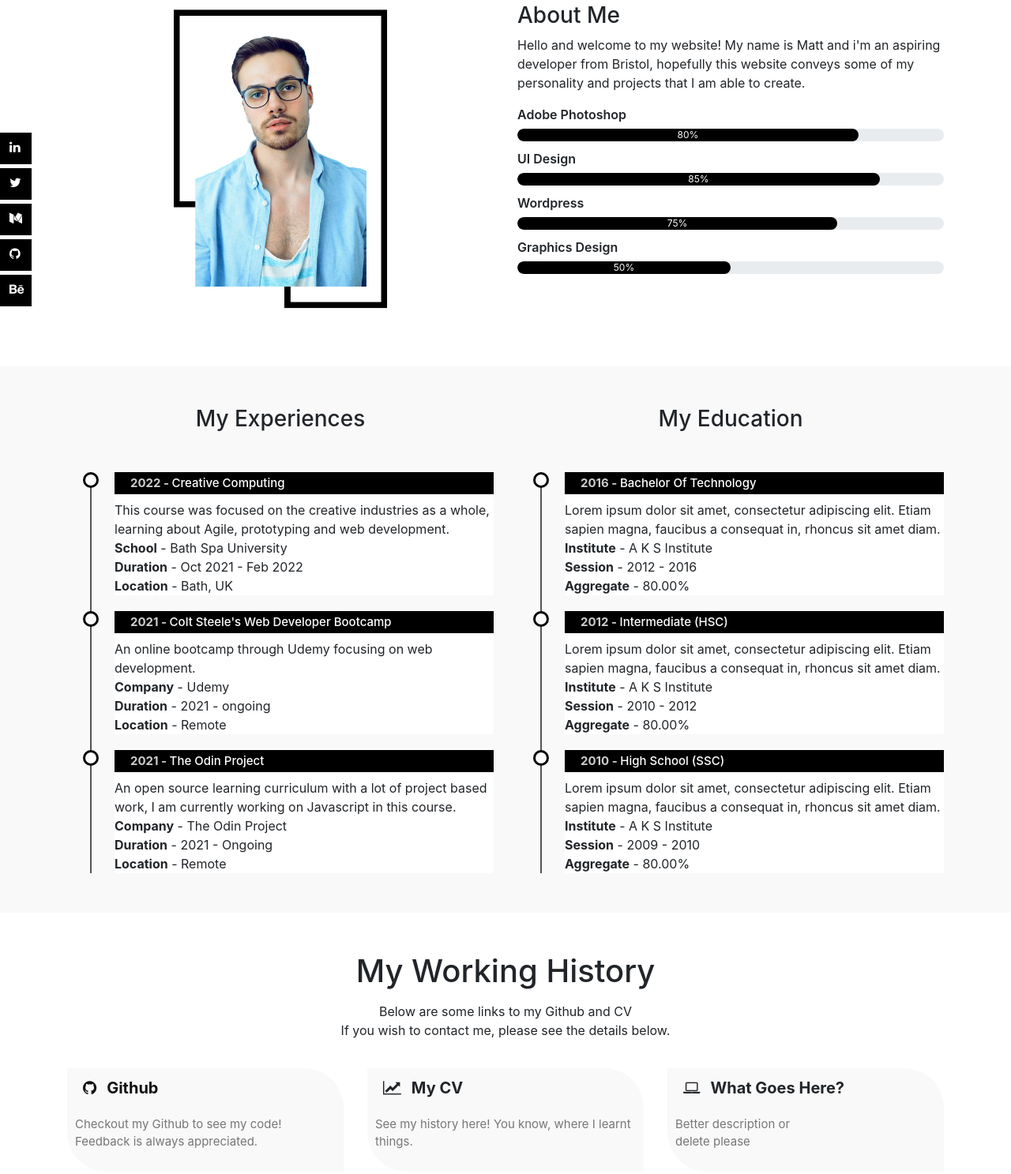
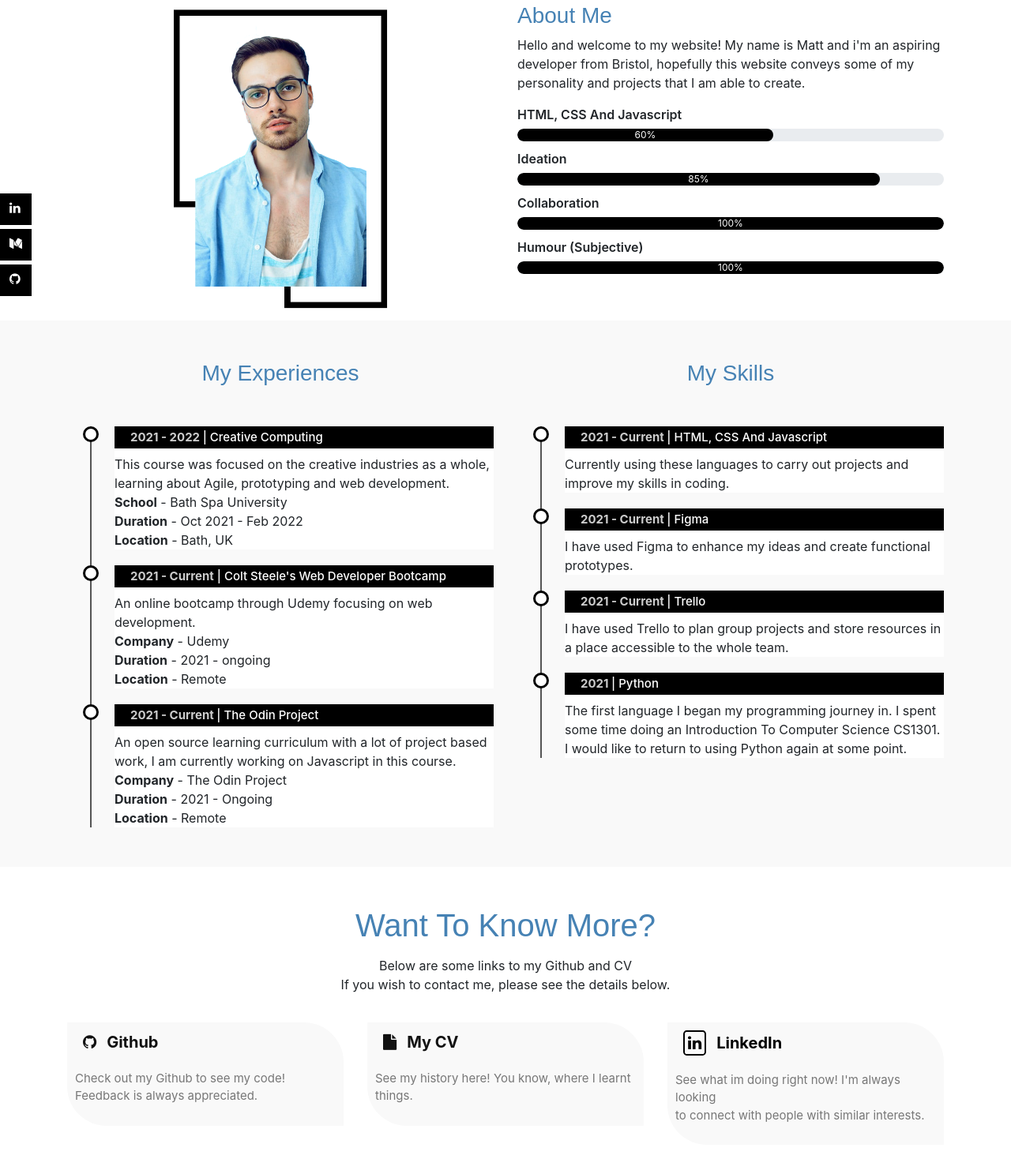
Before and after one commit to MthBarber/portfolio-page, a plain HTML site: page index.html in a window 1280 px wide. Shown: the part 987-2474 px from the top of the page at 79% size. Drawn offline with nearby package versions, Linux system fonts and the light colour scheme; a web font is replaced by a local one.

Commit message:
Changes to files, text, style and content

```diff
--- a/index.html
+++ b/index.html
@@ -10,7 +10,9 @@
   <script src="https://stackpath.bootstrapcdn.com/bootstrap/4.1.3/js/bootstrap.min.js"></script>
 
   <link rel="stylesheet" href="https://stackpath.bootstrapcdn.com/font-awesome/4.7.0/css/font-awesome.min.css">
-
+  <link rel="preconnect" href="https://fonts.googleapis.com">
+<link rel="preconnect" href="https://fonts.gstatic.com" crossorigin>
+<link href="https://fonts.googleapis.com/css2?family=Mochiy+Pop+P+One&display=swap" rel="stylesheet">
 </head>
 
 <body>
@@ -21,7 +23,7 @@
       <div class="user-box">
         <img src="img/user1.png">
         <h1>Matthew Barber</h1>
-        <p>Web Developer</p>
+        <p>Front End Developer</p>
       </div>
     </div>
     <a href="#about">
@@ -79,24 +81,24 @@
           </p>
 
           <div class="skills-bar">
-            <p>Adobe Photoshop</p>
+            <p>HTML, CSS And Javascript</p>
             <div class="progress">
-              <div class="progress-bar" style="width: 80%;">80%</div>
+              <div class="progress-bar" style="width: 60%;">60%</div>
             </div>
 
-            <p>UI Design</p>
+            <p>Ideation</p>
             <div class="progress">
               <div class="progress-bar" style="width: 85%;">85%</div>
             </div>
 
-            <p>Wordpress</p>
+            <p>Collaboration</p>
             <div class="progress">
-              <div class="progress-bar" style="width: 75%;">75%</div>
+              <div class="progress-bar" style="width: 100%;">100%</div>
             </div>
 
-            <p>Graphics Design</p>
+            <p>Humour (Subjective)</p>
             <div class="progress">
-              <div class="progress-bar" style="width: 50%;">50%</div>
+              <div class="progress-bar" style="width: 100%;">100%</div>
             </div>
           </div>
         </div>
@@ -107,21 +109,16 @@
 
     <div class="social-icons">
       <ul>
-        <a href="#">
+        <a href="https://www.linkedin.com/in/matthew-barber-21474a22b/">
           <li><i class="fa fa-linkedin"></i></li>
         </a>
-        <a href="#">
-          <li><i class="fa fa-twitter"></i></li>
-        </a>
-        <a href="#">
+        <a href="https://mail.google.com/mail/?view=cm&fs=1&to=mthbarber@gmail.com">
           <li><i class="fa fa-medium"></i></li>
         </a>
-        <a href="#">
+        <a href="https://github.com/MthBarber">
           <li><i class="fa fa-github"></i></li>
         </a>
-        <a href="#">
-          <li><i class="fa fa-behance"></i></li>
-        </a>
+
       </ul>
     </div>
 
@@ -133,7 +130,7 @@
             <h3 class="text-center">My Experiences</h3>
             <ul class="timeline">
               <li>
-                <h4><span> 2022 - </span> Creative Computing</h4>
+                <h4><span> 2021 - 2022 </span>| Creative Computing</h4>
                 <p>
                   This course was focused on the creative industries as a whole, learning about Agile, prototyping and web development.<br>
                   <b>School</b> - Bath Spa University<br>
@@ -143,7 +140,7 @@
               </li>
 
               <li>
-                <h4><span>2021 - </span> Colt Steele's Web Developer Bootcamp</h4>
+                <h4><span>2021 - Current</span> | Colt Steele's Web Developer Bootcamp</h4>
                 <p>
                   An online bootcamp through Udemy focusing on web development.<br>
                   <b>Company</b> - Udemy<br>
@@ -153,7 +150,7 @@
               </li>
 
               <li>
-                <h4><span>2021 - </span> The Odin Project</h4>
+                <h4><span>2021 - Current </span>| The Odin Project</h4>
                 <p>
                   An open source learning curriculum with a lot of project based work, I am currently working on Javascript in this course.<br>
                   <b>Company</b> - The Odin Project<br>
@@ -166,38 +163,35 @@
 
 
           <div class="col-md-6">
-            <h3 class="text-center">My Education</h3>
+            <h3 class="text-center">My Skills</h3>
             <ul class="timeline">
               <li>
-                <h4><span>2016 - </span> Bachelor Of Technology</h4>
+                <h4><span>2021 - Current </span>| HTML, CSS And Javascript</h4>
                 <p>
-                  Lorem ipsum dolor sit amet, consectetur adipiscing elit. Etiam sapien magna, faucibus a consequat in,
-                  rhoncus sit amet diam.<br>
-                  <b>Institute</b> - A K S Institute<br>
-                  <b>Session</b> - 2012 - 2016<br>
-                  <b>Aggregate</b> - 80.00%
+                  Currently using these languages to carry out projects and improve my skills in coding.<br>
+                </p>
+
+              </li>
+
+              <li>
+                <h4><span>2021 - Current </span>| Figma</h4>
+                <p>
+                  I have used Figma to enhance my ideas and create functional prototypes.<br>
                 </p>
               </li>
 
               <li>
-                <h4><span>2012 - </span> Intermediate (HSC)</h4>
+                <h4><span>2021 - Current </span>| Trello</h4>
                 <p>
-                  Lorem ipsum dolor sit amet, consectetur adipiscing elit. Etiam sapien magna, faucibus a consequat in,
-                  rhoncus sit amet diam.<br>
-                  <b>Institute</b> - A K S Institute<br>
-                  <b>Session</b> - 2010 - 2012<br>
-                  <b>Aggregate</b> - 80.00%
+                  I have used Trello to plan group projects and store resources in a place accessible to the whole team.<br>
                 </p>
               </li>
 
               <li>
-                <h4><span>2010 - </span> High School (SSC)</h4>
+                <h4><span>2021  </span>| Python</h4>
                 <p>
-                  Lorem ipsum dolor sit amet, consectetur adipiscing elit. Etiam sapien magna, faucibus a consequat in,
-                  rhoncus sit amet diam.<br>
-                  <b>Institute</b> - A K S Institute<br>
-                  <b>Session</b> - 2009 - 2010<br>
-                  <b>Aggregate</b> - 80.00%
+                  The first language I began my programming journey in. I spent some time doing an Introduction To Computer Science CS1301.
+                  I would like to return to using Python again at some point.<br>
                 </p>
               </li>
             </ul>
@@ -210,7 +204,7 @@
 
     <div class="services" id="services">
       <div class="container">
-        <h1 class="text-center">My Working History</h1>
+        <h1 class="text-center">Want To Know More?</h1>
         <p class="text-center">Below are some links to my Github and CV <br>If you wish to contact me, please see the
           details below.</p>
 
@@ -220,22 +214,23 @@
             <div class="col-md-4">
               <div class="services-box">
                 <i class="fa fa-github"></i><span>Github</span>
-                <p>Checkout my Github to see my code! Feedback is always appreciated.</p>
+                <p>Check out my Github to see my code! Feedback is always appreciated.</p>
               </div>
             </a>
             </div>
 
             <div class="col-md-4">
-              <div class="services-box">
-                <i class="fa fa-line-chart"></i><span>My CV</span>
-                <p>See my history here! You know, where I learnt things.</p>
+              <div class="services-box"><a id="resume-link" href="cv-Matthew-Barber.pdf" download>
+                <i class="fa fa-file"></i><span>My CV</span>
+                <p>See my history here! You know, where I learnt things.</p></a>
               </div>
             </div>
 
             <div class="col-md-4">
-              <div class="services-box">
-                <i class="fa fa-laptop"></i><span>What Goes Here?</span>
-                <p>Better description or <br> delete please</p>
+              <div class="services-box"><a href="https://www.linkedin.com/in/matthew-barber-21474a22b/">
+                <i id="linkedIn" class="fa fa-linkedin"></i><span>LinkedIn</span>
+                <p>See what im doing right now! I'm always looking <br> to connect with people with similar interests. </p>
+                </a>
               </div>
             </div>
           </div>
@@ -257,15 +252,14 @@
             <p>mthbarber@gmail.com</p>
           </div>
           <div class="col-md-6">
-            <i class="fa fa-internet-explorer"></i>
-            <p>www.avinashkr.com</p>
+            <i class="fa fa-github"></i>
+            <p>www.github.com/MthBarber</p>
           </div>
         </div>
-        <button type="button" class="btn btn-primary"><i class="fa fa-download"></i>Resume</button>
-        <button type="button" class="btn btn-primary"><i class="fa fa-rocket"></i>Hire Me</button>
+
       </div>
       <div class="footer text-center">
-        <p>Made with <i class="fa fa-heart-o"></i> by Easy Tutorials</p>
+        <p>Made with <i class="fa fa-heart-o"></i> Goose Power!</p>
       </div>
     </div>
   </section>
--- a/style.css
+++ b/style.css
@@ -21,12 +21,13 @@ body
     left: 50%;
     transform: translate(-50%,-50%);
     position: absolute;
+    font-family: 'Mochiy Pop P One', sans-serif;
 }
 .user-box img
 {
     border-radius: 50%;
     width: 250px;
-    border: 2px solid #6caed5;
+    border: 2px solid #E76F51;
 }
 .user-box h1
 {
@@ -69,10 +70,19 @@ body
 {
     padding-top: 100px;
     margin-bottom: -130px;
+
 }
+
+.about h3 {
+    font-family: 'Mochiy Pop P One', sans-serif;
+    color:steelblue;
+}
+
+
 .profile-img
 {
     height: 400px;
+    margin-bottom: 2rem;
 }
 
 .nav-bar
@@ -83,7 +93,7 @@ body
 }
 .navbar
 {
-    background-color: #fff;
+    background-color: rgb(255, 255, 255);
 }
 .navbar-brand img
 {
@@ -124,7 +134,7 @@ body
     background: #000 !important;
 }
 
-/*-------------Resume--------------*/
+/*-------------experiences and skills--------------*/
 
 .resume
 {
@@ -135,6 +145,8 @@ body
 }
 .resume h3
 {
+    font-family: 'Mochiy Pop P One', sans-serif;
+    color:steelblue;
     margin-bottom: 50px;
 }
 .timeline
@@ -194,6 +206,8 @@ body
 }
 .services h1
 {
+    font-family: 'Mochiy Pop P One', sans-serif;
+    color:steelblue;
     margin-bottom: 15px;
 }
 
@@ -201,6 +215,29 @@ body
     text-decoration: none;
     color: #111;
 }
+
+#resume-link {
+    text-decoration: none;
+    color: #111;
+
+}
+.services-box a {
+    color: #000;
+    text-decoration: none;
+
+}
+
+.services-box a:hover{
+    text-decoration: none;
+}
+
+#linkedIn{
+    border: 2px solid #000;
+    padding: 4px;
+    border-radius: 15%;
+}
+
+
 .services-box
 {
     background: #f9f9f9;
@@ -209,10 +246,12 @@ body
     border-top-right-radius: 50px;
     border-bottom-left-radius: 50px;
 }
+
 .services-box .fa
 {
     margin: 0 10px;
     font-size: 20px;
+    text-decoration: none;
 }
 .services-box span
 {
@@ -236,6 +275,17 @@ body
     border-bottom-right-radius: 50px;
     transition: 1s;
 }
+
+.services-box:hover #linkedIn{
+    border: 2px solid #fff;
+}
+.services-box:hover span {
+    color: #fff;
+}
+
+.services-box:hover i {
+    color: #fff;
+}
 .services-box:hover p
 {
     color: #fff;
@@ -250,6 +300,10 @@ body
     background-size: cover;
     background-attachment: fixed;
     color: #fff;
+}
+
+.contact h1 {
+    font-family: 'Mochiy Pop P One', sans-serif;
 }
 .contact .row
 {
```
Also changed, not shown: 1 other file.
